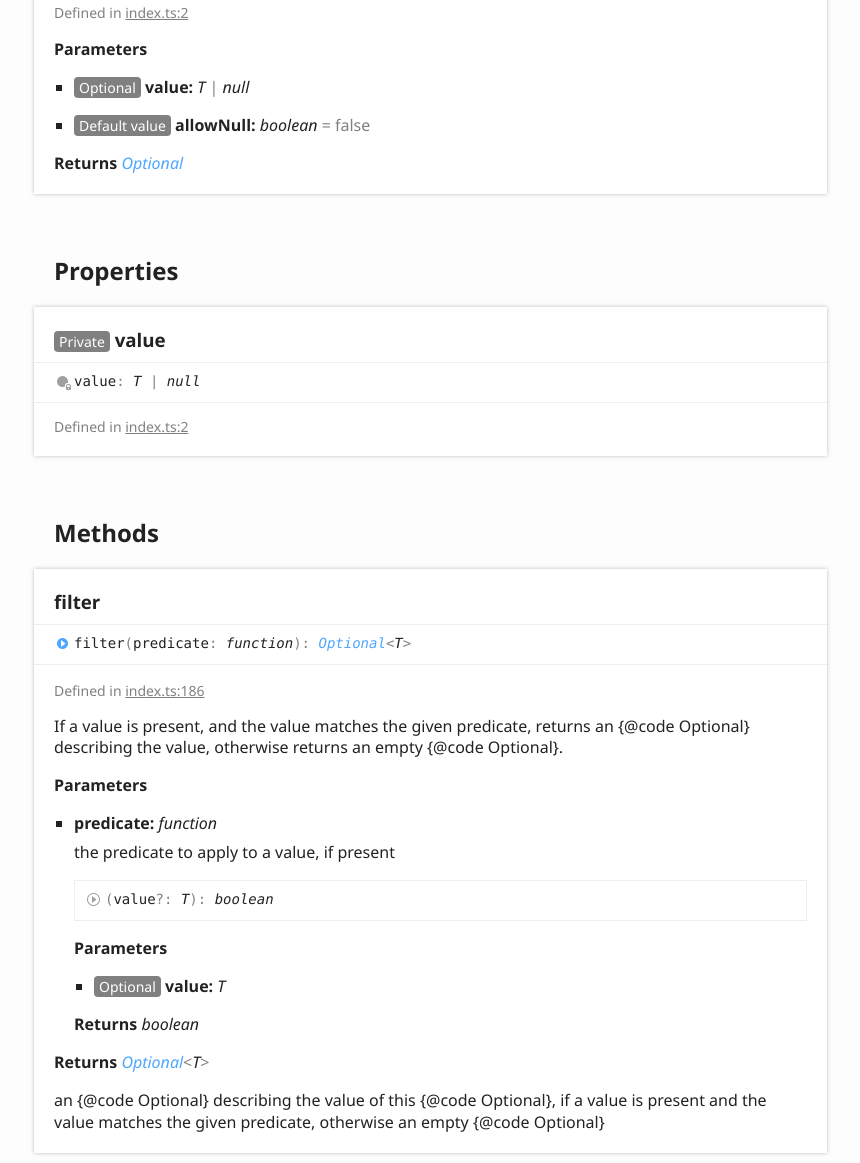
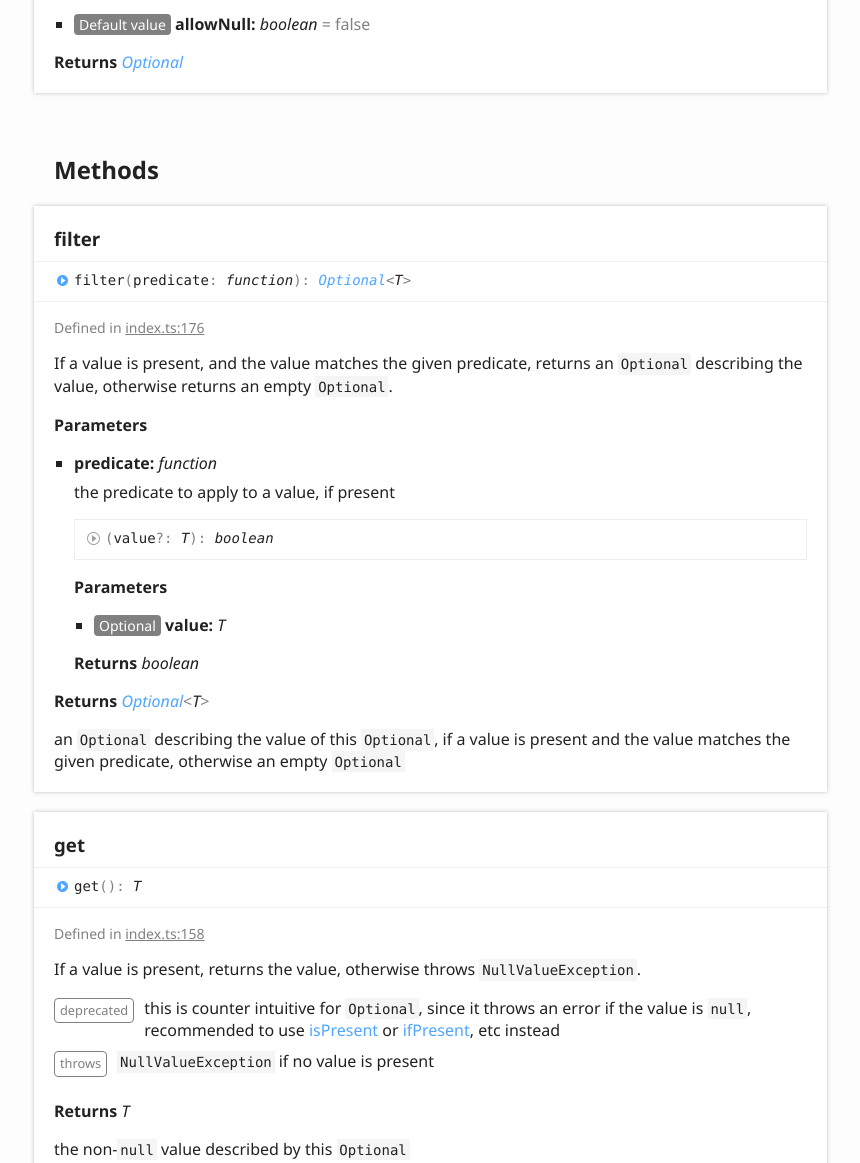
Before and after one commit to duck-nukem/optional-type, a website: page docs/classes/optional.html in a window 1280 px wide. Shown: the part 1174-2337 px from the top of the page, without its empty margins (6-866 px from the left). Drawn offline with Linux system fonts and the light colour scheme.

Commit message:
📖 Fixed code tags in docs

```diff
--- a/docs/classes/optional.html
+++ b/docs/classes/optional.html
@@ -92,12 +92,6 @@
 								<li class="tsd-kind-constructor tsd-parent-kind-class"><a href="optional.html#constructor" class="tsd-kind-icon">constructor</a></li>
 							</ul>
 						</section>
-						<section class="tsd-index-section tsd-is-private tsd-is-private-protected">
-							<h3>Properties</h3>
-							<ul class="tsd-index-list">
-								<li class="tsd-kind-property tsd-parent-kind-class tsd-is-private"><a href="optional.html#value" class="tsd-kind-icon">value</a></li>
-							</ul>
-						</section>
 						<section class="tsd-index-section ">
 							<h3>Methods</h3>
 							<ul class="tsd-index-list">
@@ -131,7 +125,7 @@
 						<li class="tsd-description">
 							<aside class="tsd-sources">
 								<ul>
-									<li>Defined in <a href="https://github.com/kreatemore/optional-ts/blob/5c2a8a5/index.ts#L2">index.ts:2</a></li>
+									<li>Defined in <a href="https://github.com/kreatemore/optional-ts/blob/78a1e3a/index.ts#L2">index.ts:2</a></li>
 								</ul>
 							</aside>
 							<h4 class="tsd-parameters-title">Parameters</h4>
@@ -148,19 +142,6 @@
 					</ul>
 				</section>
 			</section>
-			<section class="tsd-panel-group tsd-member-group tsd-is-private tsd-is-private-protected">
-				<h2>Properties</h2>
-				<section class="tsd-panel tsd-member tsd-kind-property tsd-parent-kind-class tsd-is-private">
-					<a name="value" class="tsd-anchor"></a>
-					<h3><span class="tsd-flag ts-flagPrivate">Private</span> value</h3>
-					<div class="tsd-signature tsd-kind-icon">value<span class="tsd-signature-symbol">:</span> <span class="tsd-signature-type">T</span><span class="tsd-signature-symbol"> | </span><span class="tsd-signature-type">null</span></div>
-					<aside class="tsd-sources">
-						<ul>
-							<li>Defined in <a href="https://github.com/kreatemore/optional-ts/blob/5c2a8a5/index.ts#L2">index.ts:2</a></li>
-						</ul>
-					</aside>
-				</section>
-			</section>
 			<section class="tsd-panel-group tsd-member-group ">
 				<h2>Methods</h2>
 				<section class="tsd-panel tsd-member tsd-kind-method tsd-parent-kind-class">
@@ -173,14 +154,14 @@
 						<li class="tsd-description">
 							<aside class="tsd-sources">
 								<ul>
-									<li>Defined in <a href="https://github.com/kreatemore/optional-ts/blob/5c2a8a5/index.ts#L186">index.ts:186</a></li>
+									<li>Defined in <a href="https://github.com/kreatemore/optional-ts/blob/78a1e3a/index.ts#L176">index.ts:176</a></li>
 								</ul>
 							</aside>
 							<div class="tsd-comment tsd-typography">
 								<div class="lead">
 									<p>If a value is present, and the value matches the given predicate,
-										returns an {@code Optional} describing the value, otherwise returns an
-									empty {@code Optional}.</p>
+										returns an <code>Optional</code> describing the value, otherwise returns an
+									empty <code>Optional</code>.</p>
 								</div>
 							</div>
 							<h4 class="tsd-parameters-title">Parameters</h4>
@@ -211,9 +192,9 @@
 								</li>
 							</ul>
 							<h4 class="tsd-returns-title">Returns <a href="optional.html" class="tsd-signature-type">Optional</a><span class="tsd-signature-symbol">&lt;</span><span class="tsd-signature-type">T</span><span class="tsd-signature-symbol">&gt;</span></h4>
-							<p>an {@code Optional} describing the value of this
-								{@code Optional}, if a value is present and the value matches the
-							given predicate, otherwise an empty {@code Optional}</p>
+							<p>an <code>Optional</code> describing the value of this
+								<code>Optional</code>, if a value is present and the value matches the
+							given predicate, otherwise an empty <code>Optional</code></p>
 						</li>
 					</ul>
 				</section>
@@ -227,29 +208,27 @@
 						<li class="tsd-description">
 							<aside class="tsd-sources">
 								<ul>
-									<li>Defined in <a href="https://github.com/kreatemore/optional-ts/blob/5c2a8a5/index.ts#L168">index.ts:168</a></li>
+									<li>Defined in <a href="https://github.com/kreatemore/optional-ts/blob/78a1e3a/index.ts#L158">index.ts:158</a></li>
 								</ul>
 							</aside>
 							<div class="tsd-comment tsd-typography">
 								<div class="lead">
 									<p>If a value is present, returns the value, otherwise throws
-									{@code NullValueException}.</p>
+									<code>NullValueException</code>.</p>
 								</div>
 								<dl class="tsd-comment-tags">
 									<dt>deprecated</dt>
-									<dd><p>this is counter intuitive for Optionals,
-										use {@link isPresent()} or {@link ifPresent()}</p>
+									<dd><p>this is counter intuitive for <code>Optional</code>,
+											since it throws an error if the value is <code>null</code>, recommended to
+										use <a href="optional.html#ispresent">isPresent</a> or <a href="optional.html#ifpresent">ifPresent</a>, etc instead</p>
 									</dd>
 									<dt>throws</dt>
-									<dd><p>NullValueException if no value is present</p>
-									</dd>
-									<dt>see</dt>
-									<dd><p>Optional#isPresent()</p>
+									<dd><p><code>NullValueException</code> if no value is present</p>
 									</dd>
 								</dl>
 							</div>
 							<h4 class="tsd-returns-title">Returns <span class="tsd-signature-type">T</span></h4>
-							<p>the non-{@code null} value described by this {@code Optional}</p>
+							<p>the non-<code>null</code> value described by this <code>Optional</code></p>
 						</li>
 					</ul>
 				</section>
@@ -263,7 +242,7 @@
 						<li class="tsd-description">
 							<aside class="tsd-sources">
 								<ul>
-									<li>Defined in <a href="https://github.com/kreatemore/optional-ts/blob/5c2a8a5/index.ts#L92">index.ts:92</a></li>
+									<li>Defined in <a href="https://github.com/kreatemore/optional-ts/blob/78a1e3a/index.ts#L86">index.ts:86</a></li>
 								</ul>
 							</aside>
 							<div class="tsd-comment tsd-typography">
@@ -313,7 +292,7 @@
 						<li class="tsd-description">
 							<aside class="tsd-sources">
 								<ul>
-									<li>Defined in <a href="https://github.com/kreatemore/optional-ts/blob/5c2a8a5/index.ts#L107">index.ts:107</a></li>
+									<li>Defined in <a href="https://github.com/kreatemore/optional-ts/blob/78a1e3a/index.ts#L100">index.ts:100</a></li>
 								</ul>
 							</aside>
 							<div class="tsd-comment tsd-typography">
@@ -321,11 +300,6 @@
 									<p>If a value is present, performs the given action with the value,
 									otherwise performs the given empty-based action.</p>
 								</div>
-								<dl class="tsd-comment-tags">
-									<dt>since</dt>
-									<dd><p>9</p>
-									</dd>
-								</dl>
 							</div>
 							<h4 class="tsd-parameters-title">Parameters</h4>
 							<ul class="tsd-parameters">
@@ -387,16 +361,16 @@
 						<li class="tsd-description">
 							<aside class="tsd-sources">
 								<ul>
-									<li>Defined in <a href="https://github.com/kreatemore/optional-ts/blob/5c2a8a5/index.ts#L82">index.ts:82</a></li>
+									<li>Defined in <a href="https://github.com/kreatemore/optional-ts/blob/78a1e3a/index.ts#L76">index.ts:76</a></li>
 								</ul>
 							</aside>
 							<div class="tsd-comment tsd-typography">
 								<div class="lead">
-									<p>If a value is present, returns {@code true}, otherwise {@code false}.</p>
+									<p>If a value is present, returns <code>true</code>, otherwise <code>false</code>.</p>
 								</div>
 							</div>
 							<h4 class="tsd-returns-title">Returns <span class="tsd-signature-type">boolean</span></h4>
-							<p>if a value is present, otherwise {@code false}</p>
+							<p><code>true</code> if a value is present, otherwise <code>false</code></p>
 						</li>
 					</ul>
 				</section>
@@ -410,17 +384,17 @@
 						<li class="tsd-description">
 							<aside class="tsd-sources">
 								<ul>
-									<li>Defined in <a href="https://github.com/kreatemore/optional-ts/blob/5c2a8a5/index.ts#L207">index.ts:207</a></li>
+									<li>Defined in <a href="https://github.com/kreatemore/optional-ts/blob/78a1e3a/index.ts#L197">index.ts:197</a></li>
 								</ul>
 							</aside>
 							<div class="tsd-comment tsd-typography">
 								<div class="lead">
-									<p>If a value is present, returns an {@code Optional} describing (as if by
+									<p>If a value is present, returns an <code>Optional</code> describing (as if by
 										<a href="optional.html#ofnullable">ofNullable</a>) the result of applying the given mapping function to
-									the value, otherwise returns an empty {@code Optional}.</p>
+									the value, otherwise returns an empty <code>Optional</code>.</p>
 								</div>
-								<p><p>If the mapping function returns a {@code null} result then this method
-									returns an empty {@code Optional}.</p>
+								<p><p>If the mapping function returns a <code>null</code> result then this method
+									returns an empty <code>Optional</code>.</p>
 							</div>
 							<h4 class="tsd-type-parameters-title">Type parameters</h4>
 							<ul class="tsd-type-parameters">
@@ -459,9 +433,9 @@
 								</li>
 							</ul>
 							<h4 class="tsd-returns-title">Returns <a href="optional.html" class="tsd-signature-type">Optional</a><span class="tsd-signature-symbol">&lt;</span><span class="tsd-signature-type">U</span><span class="tsd-signature-symbol">&gt;</span></h4>
-							<p>an {@code Optional} describing the result of applying a mapping
-								function to the value of this {@code Optional}, if a value is
-							present, otherwise an empty {@code Optional}</p>
+							<p>an <code>Optional</code> describing the result of applying a mapping
+								function to the value of this <code>Optional</code>, if a value is
+							present, otherwise an empty <code>Optional</code></p>
 						</li>
 					</ul>
 				</section>
@@ -475,13 +449,13 @@
 						<li class="tsd-description">
 							<aside class="tsd-sources">
 								<ul>
-									<li>Defined in <a href="https://github.com/kreatemore/optional-ts/blob/5c2a8a5/index.ts#L123">index.ts:123</a></li>
+									<li>Defined in <a href="https://github.com/kreatemore/optional-ts/blob/78a1e3a/index.ts#L116">index.ts:116</a></li>
 								</ul>
 							</aside>
 							<div class="tsd-comment tsd-typography">
 								<div class="lead">
 									<p>If a value is present, returns the value, otherwise returns
-									{@code other}.</p>
+									<code>other</code>.</p>
 								</div>
 							</div>
 							<h4 class="tsd-parameters-title">Parameters</h4>
@@ -490,12 +464,12 @@
 									<h5>other: <span class="tsd-signature-type">T</span><span class="tsd-signature-symbol"> | </span><span class="tsd-signature-type">null</span></h5>
 									<div class="tsd-comment tsd-typography">
 										<p>the value to be returned, if no value is present.
-										May be {@code null}.</p>
+										May be <code>null</code>.</p>
 									</div>
 								</li>
 							</ul>
 							<h4 class="tsd-returns-title">Returns <span class="tsd-signature-type">T</span></h4>
-							<p>the value, if present, otherwise {@code other}</p>
+							<p>the value, if present, otherwise <code>other</code></p>
 						</li>
 					</ul>
 				</section>
@@ -509,7 +483,7 @@
 						<li class="tsd-description">
 							<aside class="tsd-sources">
 								<ul>
-									<li>Defined in <a href="https://github.com/kreatemore/optional-ts/blob/5c2a8a5/index.ts#L137">index.ts:137</a></li>
+									<li>Defined in <a href="https://github.com/kreatemore/optional-ts/blob/78a1e3a/index.ts#L128">index.ts:128</a></li>
 								</ul>
 							</aside>
 							<div class="tsd-comment tsd-typography">
@@ -517,12 +491,6 @@
 									<p>If a value is present, returns the value, otherwise returns the result
 									produced by the supplying function.</p>
 								</div>
-								<dl class="tsd-comment-tags">
-									<dt>throws</dt>
-									<dd><p>NullPointerException if no value is present and the supplying
-										function is {@code null}</p>
-									</dd>
-								</dl>
 							</div>
 							<h4 class="tsd-parameters-title">Parameters</h4>
 							<ul class="tsd-parameters">
@@ -561,7 +529,7 @@
 						<li class="tsd-description">
 							<aside class="tsd-sources">
 								<ul>
-									<li>Defined in <a href="https://github.com/kreatemore/optional-ts/blob/5c2a8a5/index.ts#L150">index.ts:150</a></li>
+									<li>Defined in <a href="https://github.com/kreatemore/optional-ts/blob/78a1e3a/index.ts#L140">index.ts:140</a></li>
 								</ul>
 							</aside>
 							<div class="tsd-comment tsd-typography">
@@ -588,8 +556,7 @@
 								<li>
 									<h5>error: <span class="tsd-signature-type">X</span></h5>
 									<div class="tsd-comment tsd-typography">
-										<p>the supplying function that produces an
-										exception to be thrown</p>
+										<p>the exception to be thrown</p>
 									</div>
 								</li>
 							</ul>
@@ -611,22 +578,15 @@
 						<li class="tsd-description">
 							<aside class="tsd-sources">
 								<ul>
-									<li>Defined in <a href="https://github.com/kreatemore/optional-ts/blob/5c2a8a5/index.ts#L67">index.ts:67</a></li>
+									<li>Defined in <a href="https://github.com/kreatemore/optional-ts/blob/78a1e3a/index.ts#L61">index.ts:61</a></li>
 								</ul>
 							</aside>
 							<div class="tsd-comment tsd-typography">
 								<div class="lead">
-									<p>Returns a non-empty string representation of this {@code Optional}
+									<p>Returns a non-empty string representation of this <code>Optional</code>
 										suitable for debugging.  The exact presentation format is unspecified and
 									may vary between implementations and versions.</p>
 								</div>
-								<dl class="tsd-comment-tags">
-									<dt>implspec</dt>
-									<dd><p>If a value is present the result must include its string representation
-											in the result.  Empty and present {@code Optional}s must be unambiguously
-										differentiable.</p>
-									</dd>
-								</dl>
 							</div>
 							<h4 class="tsd-returns-title">Returns <span class="tsd-signature-type">string</span></h4>
 							<p>the string representation of this instance</p>
@@ -643,22 +603,14 @@
 						<li class="tsd-description">
 							<aside class="tsd-sources">
 								<ul>
-									<li>Defined in <a href="https://github.com/kreatemore/optional-ts/blob/5c2a8a5/index.ts#L51">index.ts:51</a></li>
+									<li>Defined in <a href="https://github.com/kreatemore/optional-ts/blob/78a1e3a/index.ts#L50">index.ts:50</a></li>
 								</ul>
 							</aside>
 							<div class="tsd-comment tsd-typography">
 								<div class="lead">
-									<p>Returns an empty {@code Optional} instance.  No value is present for this
-									{@code Optional}.</p>
+									<p>Returns an empty <code>Optional</code> instance.  No value is present for this
+									<code>Optional</code>.</p>
 								</div>
-								<dl class="tsd-comment-tags">
-									<dt>apinote</dt>
-									<dd><p>Though it may be tempting to do so, avoid testing if an object is empty
-											by comparing with {@code ==} against instances returned by
-											{@code Optional.empty()}.  There is no guarantee that it is a singleton.
-										Instead, use {@link isPresent()}.</p>
-									</dd>
-								</dl>
 							</div>
 							<h4 class="tsd-type-parameters-title">Type parameters</h4>
 							<ul class="tsd-type-parameters">
@@ -670,7 +622,7 @@
 								</li>
 							</ul>
 							<h4 class="tsd-returns-title">Returns <a href="optional.html" class="tsd-signature-type">Optional</a><span class="tsd-signature-symbol">&lt;</span><span class="tsd-signature-type">T</span><span class="tsd-signature-symbol">&gt;</span></h4>
-							<p>an empty {@code Optional}</p>
+							<p>an empty <code>Optional</code></p>
 						</li>
 					</ul>
 				</section>
@@ -684,17 +636,22 @@
 						<li class="tsd-description">
 							<aside class="tsd-sources">
 								<ul>
-									<li>Defined in <a href="https://github.com/kreatemore/optional-ts/blob/5c2a8a5/index.ts#L21">index.ts:21</a></li>
+									<li>Defined in <a href="https://github.com/kreatemore/optional-ts/blob/78a1e3a/index.ts#L26">index.ts:26</a></li>
 								</ul>
 							</aside>
 							<div class="tsd-comment tsd-typography">
 								<div class="lead">
-									<p>Returns an {@code Optional} describing the given non-{@code null}
+									<p>Returns an <code>Optional</code> describing the given non-<code>null</code>
 									value.</p>
 								</div>
 								<dl class="tsd-comment-tags">
+									<dt>apinote</dt>
+									<dd><p>Though it may be tempting to do so, avoid testing if an object is empty by
+											comparing with <code>==</code> against instances returned by <code>Optional.empty()</code>,
+										use <a href="optional.html#ispresent">isPresent</a> instead.</p>
+									</dd>
 									<dt>throws</dt>
-									<dd><p>NullValueException if value is {@code null}</p>
+									<dd><p><code>NullValueException</code> if value is <code>null</code></p>
 									</dd>
 								</dl>
 							</div>
@@ -712,12 +669,12 @@
 								<li>
 									<h5>value: <span class="tsd-signature-type">T</span></h5>
 									<div class="tsd-comment tsd-typography">
-										<p>the value to describe, which must be non-{@code null}</p>
+										<p>the value to describe, which must be non-<code>null</code></p>
 									</div>
 								</li>
 							</ul>
 							<h4 class="tsd-returns-title">Returns <a href="optional.html" class="tsd-signature-type">Optional</a><span class="tsd-signature-symbol">&lt;</span><span class="tsd-signature-type">T</span><span class="tsd-signature-symbol">&gt;</span></h4>
-							<p>an {@code Optional} with the value present</p>
+							<p>an <code>Optional</code> with the value present</p>
 						</li>
 					</ul>
 				</section>
@@ -731,13 +688,13 @@
 						<li class="tsd-description">
 							<aside class="tsd-sources">
 								<ul>
-									<li>Defined in <a href="https://github.com/kreatemore/optional-ts/blob/5c2a8a5/index.ts#L34">index.ts:34</a></li>
+									<li>Defined in <a href="https://github.com/kreatemore/optional-ts/blob/78a1e3a/index.ts#L39">index.ts:39</a></li>
 								</ul>
 							</aside>
 							<div class="tsd-comment tsd-typography">
 								<div class="lead">
-									<p>Returns an {@code Optional} describing the given value, if
-									non-{@code null}, otherwise returns an empty {@code Optional}.</p>
+									<p>Returns an <code>Optional</code> describing the given value, if
+									non-<code>null</code>, otherwise returns an empty <code>Optional</code>.</p>
 								</div>
 							</div>
 							<h4 class="tsd-type-parameters-title">Type parameters</h4>
@@ -754,13 +711,13 @@
 								<li>
 									<h5>value: <span class="tsd-signature-type">T</span><span class="tsd-signature-symbol"> | </span><span class="tsd-signature-type">null</span></h5>
 									<div class="tsd-comment tsd-typography">
-										<p>the possibly-{@code null} value to describe</p>
+										<p>the possibly-<code>null</code> value to describe</p>
 									</div>
 								</li>
 							</ul>
 							<h4 class="tsd-returns-title">Returns <a href="optional.html" class="tsd-signature-type">Optional</a><span class="tsd-signature-symbol">&lt;</span><span class="tsd-signature-type">T</span><span class="tsd-signature-symbol">&gt;</span></h4>
-							<p>an {@code Optional} with a present value if the specified value
-							is non-{@code null}, otherwise an empty {@code Optional}</p>
+							<p>an <code>Optional</code> with a present value if the specified value
+							is non-<code>null</code>, otherwise an empty <code>Optional</code></p>
 						</li>
 					</ul>
 				</section>
@@ -786,9 +743,6 @@
 						<ul>
 							<li class=" tsd-kind-constructor tsd-parent-kind-class">
 								<a href="optional.html#constructor" class="tsd-kind-icon">constructor</a>
-							</li>
-							<li class=" tsd-kind-property tsd-parent-kind-class tsd-is-private">
-								<a href="optional.html#value" class="tsd-kind-icon">value</a>
 							</li>
 							<li class=" tsd-kind-method tsd-parent-kind-class">
 								<a href="optional.html#filter" class="tsd-kind-icon">filter</a>
--- a/package.json
+++ b/package.json
@@ -5,7 +5,7 @@
   "main": "index.js",
   "scripts": {
     "test": "jest",
-    "docs": "typedoc --ignoreCompilerErrors --mode file --out ./docs/ --name Optional.ts --readme README.md --module system --exclude /node_modules/** --entryPoint \"index\""
+    "docs": "typedoc --ignoreCompilerErrors --mode file --out ./docs/ --name Optional.ts --readme README.md --excludePrivate --module system --exclude /node_modules/** --entryPoint \"index\""
   },
   "keywords": [
     "optional",
```
Also changed, not shown: docs/assets/js/search.js (+1 -1 lines), docs/classes/nullvalueexception.html (+1 -1 lines), index.ts (+42 -52 lines).
